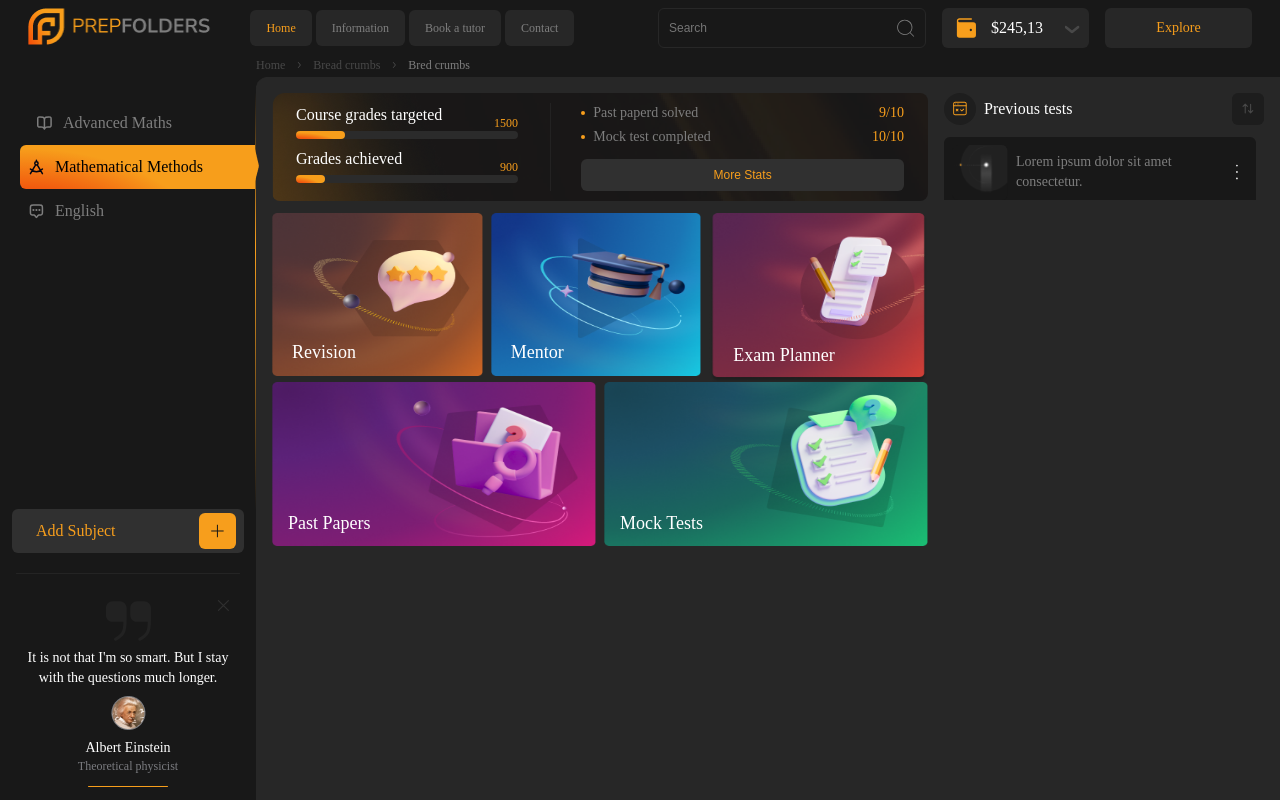
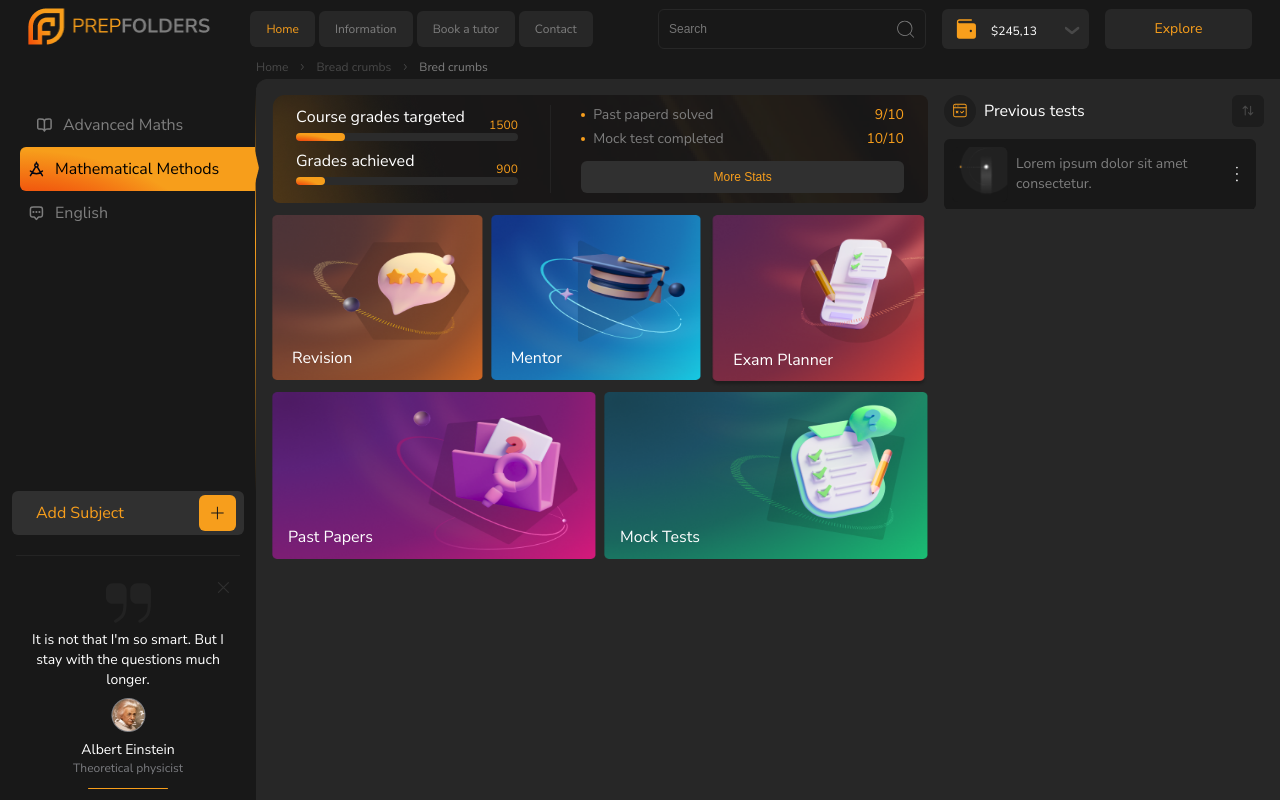
Before and after one commit to imtiaz993/arrange-records, a Next.js app: page / in a window 1280 px wide. Built offline with nearby package versions, Linux system fonts and the light colour scheme; a web font is replaced by a local one.

Commit message:
updated font family

```diff
--- a/src/app/globals.css
+++ b/src/app/globals.css
@@ -16,6 +16,7 @@ p,
 ul,
 li {
   @apply leading-[normal] m-0;
+  font-family: 'Nunito Sans';
 }
 *,
 ::before,
--- a/src/app/pagesContent/HomePage/components/Appbar.jsx
+++ b/src/app/pagesContent/HomePage/components/Appbar.jsx
@@ -37,9 +37,9 @@ const Appbar = () => {
         </div>
         <div className="min-w-[310px] max-w-xs flex items-center">
           <div className="relative w-1/2 flex items-center bg-[#272727] rounded-md px-3 py-2 mr-4 cursor-pointer">
-            <div className="flex  items-center">
+            <div className="flex items-center">
               <img width="25px" src="/icons/wallet.svg" alt="" />
-              <p className="text-white text-sx font-medium ml-3">$245,13</p>
+              <p className="text-white text-xs font-medium ml-3 mt-1">$245,13</p>
             </div>
             <img
               className="ml-auto rotate-90"
--- a/src/app/pagesContent/HomePage/components/Content.jsx
+++ b/src/app/pagesContent/HomePage/components/Content.jsx
@@ -62,16 +62,16 @@ const Content = ({ divRef }) => {
       </div>
       <div className="mt-3" ref={divRef}>
         <div>
-          <div className="grid grid-cols-3 gap-2 mr-2 -mb-[3.5%]">
+          <div className="grid grid-cols-3 gap-2 mr-2 -mb-[2.5%]">
             <div className="relative cursor-pointer">
               <img width="100%" height="85%" src="/images/revision.png" alt="" />
-              <p className="text-white text-lg absolute bottom-[20%] left-5">
+              <p className="text-white text-base absolute bottom-[20%] left-5">
                 Revision
               </p>
             </div>
             <div className="relative cursor-pointer">
               <img width="100%" height="85%" src="/images/mentor.png" alt="" />
-              <p className="text-white text-lg absolute bottom-[20%] left-5">
+              <p className="text-white text-base absolute bottom-[20%] left-5">
                 Mentor
               </p>
             </div>
@@ -99,7 +99,7 @@ const Content = ({ divRef }) => {
                   My Plan
                 </button>
               </div>
-              <p className="text-white text-lg absolute bottom-[22%] left-6">
+              <p className="text-white text-base absolute bottom-[22%] left-6">
                 Exam Planner
               </p>
             </div>
@@ -107,13 +107,13 @@ const Content = ({ divRef }) => {
           <div className="grid grid-cols-2 gap-2 -mb-8">
             <div className="relative cursor-pointer">
               <img width="100%" height="85%" src="/images/past-papers.png" alt="" />
-              <p className="text-white text-lg absolute bottom-[20%] left-4">
+              <p className="text-white text-base absolute bottom-[20%] left-4">
                 Past Papers
               </p>
             </div>
             <div className="relative cursor-pointer">
               <img width="100%" height="85%" src="/images/mock-test.png" alt="" />
-              <p className="text-white text-lg absolute bottom-[20%] left-4">
+              <p className="text-white text-base absolute bottom-[20%] left-4">
                 Mock Tests
               </p>
             </div>
```
